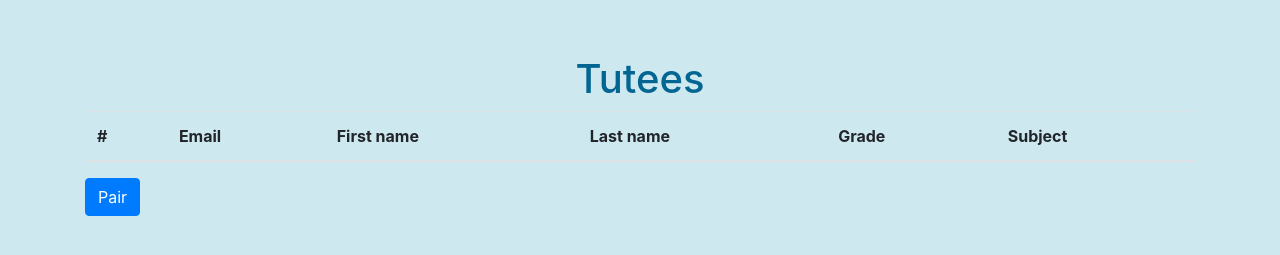
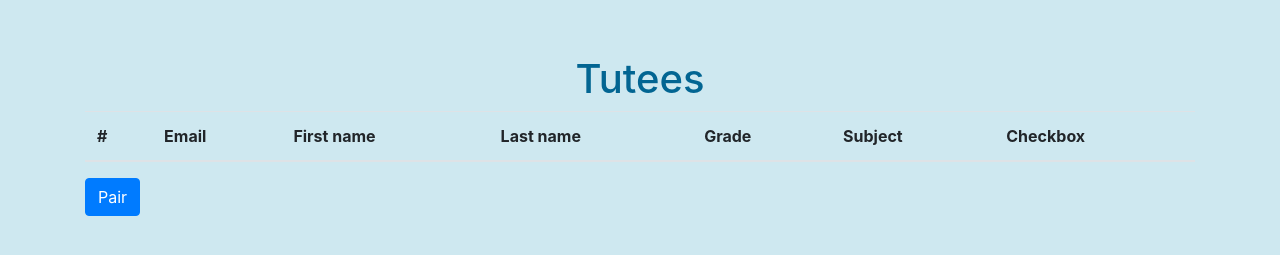
Before and after one commit to vitahuang2020/tutorwebsite, a Flask app: page / in a window 1280 px wide; the page is wider, and only the part inside the window is pictured. Shown: the part 202-457 px from the top of that part. Run offline with Flask 3, Linux system fonts and the light colour scheme; the visitor is signed in with stand-in values (Sample User, id 1); data comes from the database, SQL or seed files in the repository; lists and menus that the app fills with data are empty; some libraries are stand-ins or nearby versions.

Commit message:
I added the checkbox to the very right of the tutee table.

```diff
--- a/website/templates/home.html
+++ b/website/templates/home.html
@@ -60,6 +60,7 @@
             <th scope="col">Last name</th>
             <th scope="col">Grade</th>
             <th scope="col">Subject</th>
+            <th scope="col">Checkbox</th>
         </tr>
     </thead>
 
@@ -72,7 +73,9 @@
             <th scope="col">{{ tutee.last_name }}</th>
             <th scope="col">{{ tutee.grade }}</th>
             <th scope="col">{{ tutee.subjects }}</th>
-
+<th scope="col"><div class="form-check">
+  <input class="form-check-input" type="checkbox" value="" id="flexCheckDefault">
+</div></th>
         </tr>
         {% endfor %}
     </tbody>
```
